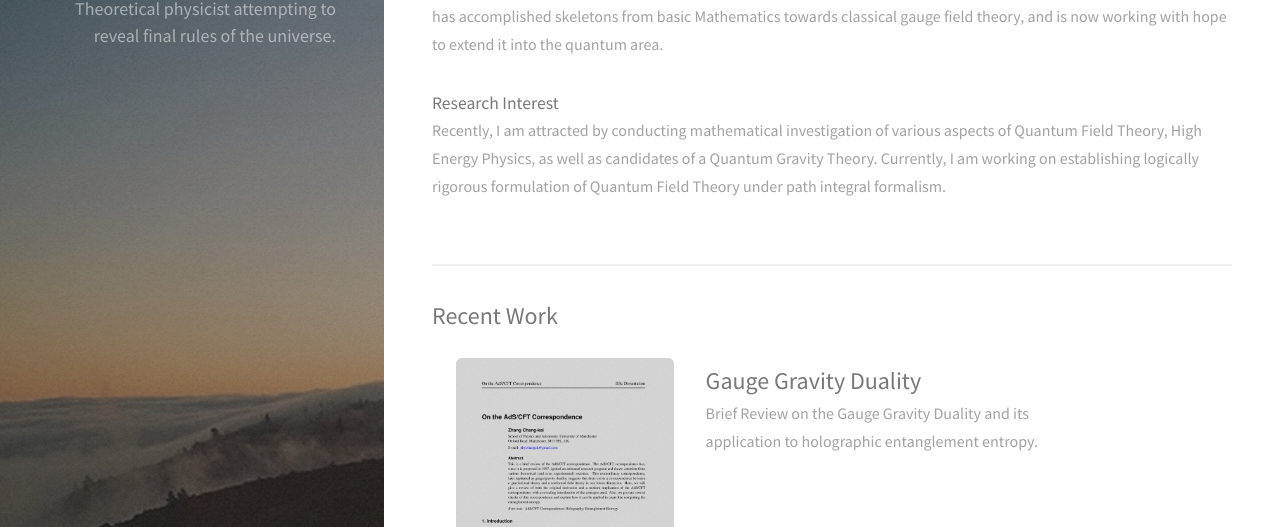
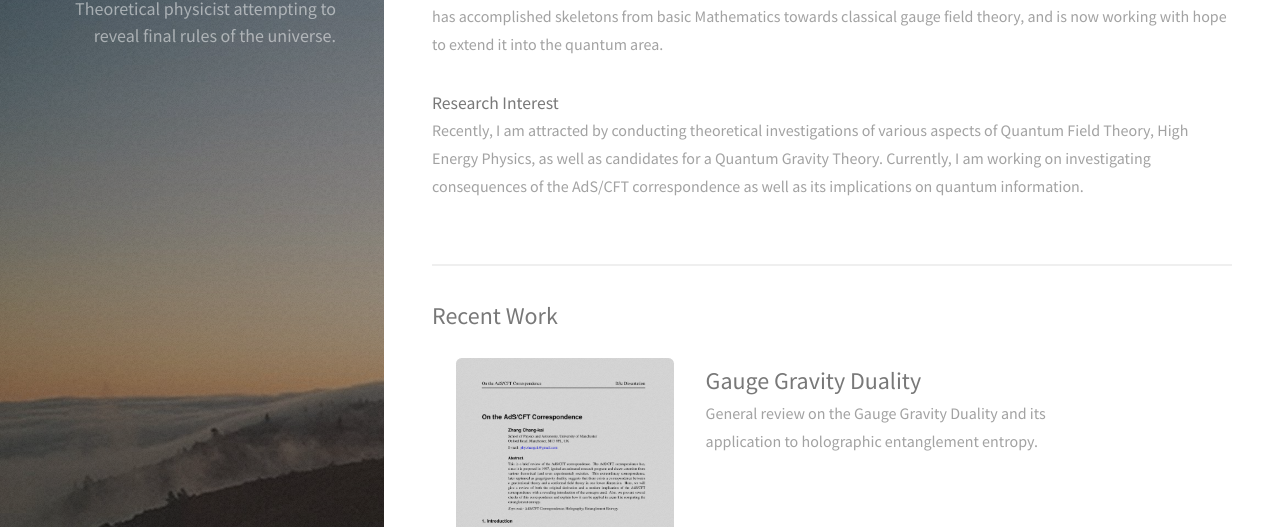
Before and after one commit to Phy-David-Zhang/phy-david-zhang.github.io, a Jekyll site: the page built from index.html, in a window 1280 px wide and 1400 px high. Shown: the part 278-805 px from the top of the window. Built offline with Jekyll 4.4.1, drawn with Linux system fonts in a browser that asks for light colours; some of the changed text lies outside the part shown.

Commit message:
Update front page information

```diff
--- a/index.html
+++ b/index.html
@@ -11,7 +11,7 @@ layout: default
             </header>
             <p style="margin-top: 2em">This is the main entrance of all works of Zhang Chang-kai, including projects, articles and comments. For a long time, Zhang Chang-kai has been working on establishing logically self-complete physical theories. Motivated by this origin, he has accomplished skeletons from basic Mathematics towards classical gauge field theory, and is now working with hope to extend it into the quantum area.</p>
             <h4>Research Interest</h4>
-            <p>Recently, I am attracted by conducting mathematical investigation of various aspects of Quantum Field Theory, High Energy Physics, as well as candidates of a Quantum Gravity Theory. Currently, I am working on establishing logically rigorous formulation of Quantum Field Theory under path integral formalism.</p>
+            <p>Recently, I am attracted by conducting theoretical investigations of various aspects of Quantum Field Theory, High Energy Physics, as well as candidates for a Quantum Gravity Theory. Currently, I am working on investigating consequences of the AdS/CFT correspondence as well as its implications on quantum information.</p>
             <!--
             <ul class="actions">
               <li><a href="#" class="button">Learn More</a></li>
@@ -31,7 +31,7 @@ layout: default
               <article class="6u 12u$(xsmall) illustration" style="margin: 13px 0">
                 <span>
                 <a href="Gauge-Gravity-Duality"><h2>Gauge Gravity Duality</h2></a>
-                <p style="font-size: 1em">Brief Review on the Gauge Gravity Duality and its application to holographic entanglement entropy.</p>
+                <p style="font-size: 1em">General review on the Gauge Gravity Duality and its application to holographic entanglement entropy.</p>
                 </span>
               </article>
               </div>
@@ -110,7 +110,7 @@ layout: default
                   </div>
                 </form>
               </div>
-              <div class="4u$ 12u$(small) address" style="margin: 1em 0;">
+              <div class="4u$ 12u$(small) address" style="margin: 0.3em 0;">
                 <ul class="labeled-icons">
                   <li>
                     <h3 class="icon fa-podcast"><span class="label">Address</span></h3>
@@ -118,16 +118,24 @@ layout: default
                     Oxford Road, Manchester,<br />
                     M13 9PL, United Kindom
                   </li>
+                  <li>
+                    <h3 class="icon fa-podcast"><span class="label">Address</span></h3>
+                    Beijing Normal University,<br />
+                    Xinjiekouwai St 19,<br />
+                    Beijing, 100875, China
+                  </li>
                   <!--
                   <li>
                     <h3 class="icon fa-mobile"><span class="label">Phone</span></h3>
                     000-000-0000
                   </li>
                   -->
+                  <!--
                   <li>
                     <h3 class="icon fa-paper-plane" style="font-size: 1.125em"><span class="label">Email</span></h3>
                     <a href="#">phy.zhangck@gmail.com</a>
                   </li>
+                  -->
                 </ul>
               </div>
             </div>
```
Also changed, not shown: Exhibition.md (+1 -1 lines).
